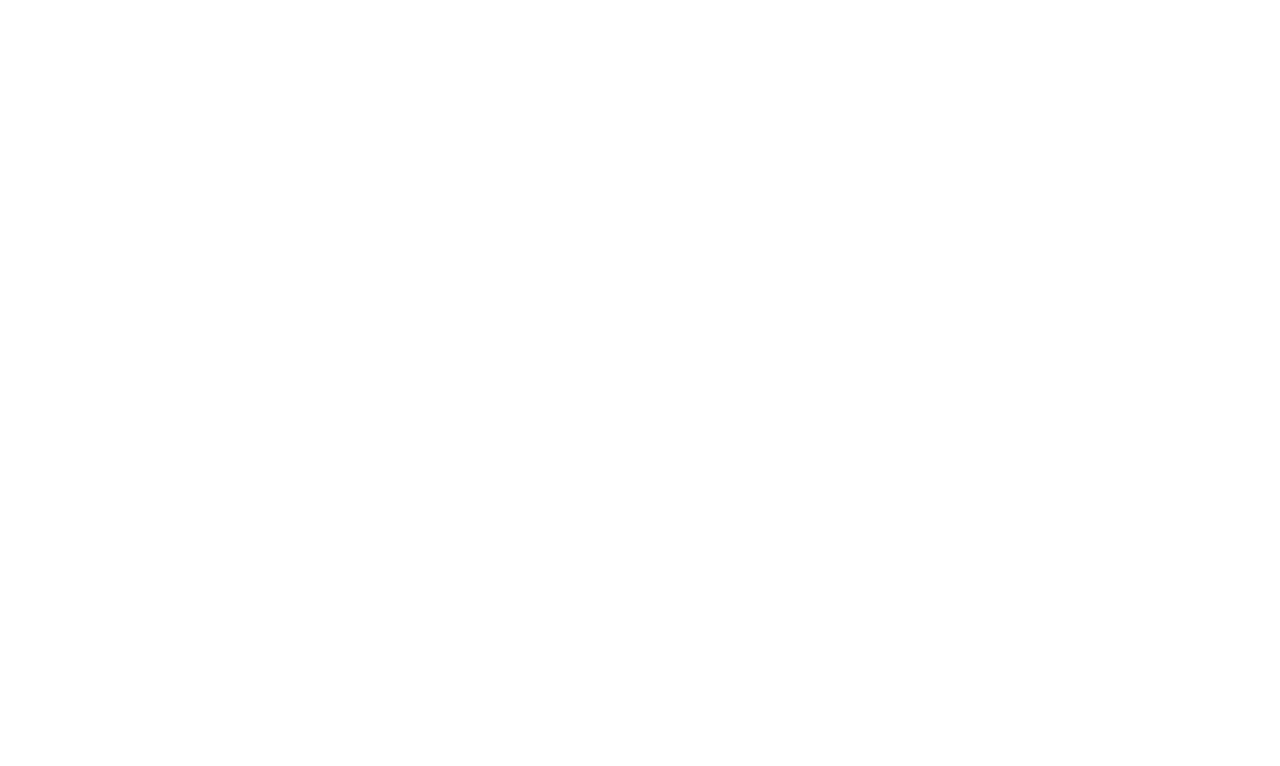
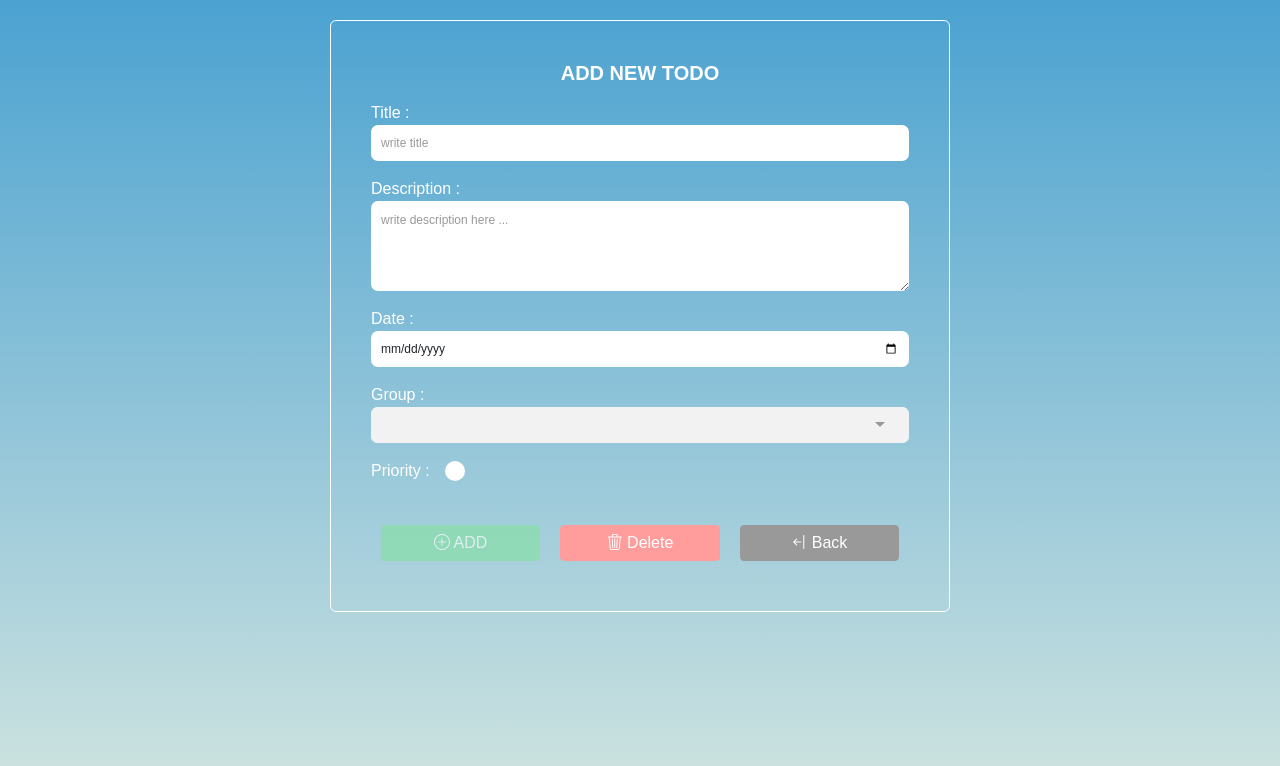
Before and after one commit to HudaSalah/todoApp, an Angular app: page /addTodoTask in a window 1280 px wide. Before the commit this address led to /. Shown: the top 766 px of the page. Built offline with nearby package versions, Linux system fonts and the light colour scheme.

Commit message:
add todo form to temporary list

```diff
--- a/src/app/app-routing.module.ts
+++ b/src/app/app-routing.module.ts
@@ -10,7 +10,7 @@ const routes: Routes = [
     component: TodoListComponent,
   },
   {
-    path: 'addTodo',
+    path: 'addTodoTask',
     component: AddTodoComponent,
   },
   {
--- a/src/app/pages/add-todo/add-todo.component.html
+++ b/src/app/pages/add-todo/add-todo.component.html
@@ -1,9 +1,8 @@
 <main>
   <section id="addTodo">
     <div class="todoForm-container">
-      <div class="form-container">
       <form
-          class="w-75 mx-auto"
+        class="form-container w-50 mx-auto"
         [formGroup]="todoForm"
         (ngSubmit)="onSubmit(todoForm)"
       >
@@ -11,7 +10,7 @@
 
         <div class="row mb-3">
           <!-- title field  -->
-            <div class="form-group col-12">
+          <div class="form-group col-12 mb-3">
             <label>Title : </label>
             <input
               placeholder="write title"
@@ -31,7 +30,7 @@
           <!-- end title field  -->
 
           <!-- description field  -->
-            <div class="form-group col-12">
+          <div class="form-group col-12 mb-3">
             <label>Description : </label>
             <textarea
               placeholder="write description here ..."
@@ -51,7 +50,7 @@
           <!-- end description field  -->
 
           <!-- date field  -->
-            <div class="form-group col-12">
+          <div class="form-group col-12 mb-3">
             <label>Date : </label>
             <input
               type="date"
@@ -70,7 +69,7 @@
           <!-- end date field  -->
 
           <!-- group field  -->
-            <div class="form-group col-12">
+          <div class="form-group col-12 mb-3">
             <label>Group : </label>
             <ng-select
               [items]="GroupData"
@@ -90,10 +89,24 @@
             </small>
           </div>
           <!-- end group field  -->
+
+          <!-- group field  -->
+          <div class="form-group col-12 mb-3">
+            <label>Priority : </label>
+            <input
+              class="form-check-input"
+              type="radio"
+              name="priority"
+              formControlName="priority"
+            />
+          </div>
+          <!-- end priority field  -->
         </div>
 
         <!-- convert button  -->
-          <div class="form-group col-12 col-md-5 d-flex align-items-center">
+        <div
+          class="form-group col-12 d-flex align-items-center justify-content-center"
+        >
           <button
             type="submit"
             class="w-100 btn submit-btn btn-green"
@@ -104,7 +117,7 @@
 
           <button
             type="button"
-              class="w-100 btn submit-btn btn-green"
+            class="w-100 btn submit-btn btn-red"
             (click)="resetForm()"
           >
             <i class="bi bi-trash3"></i> Delete
@@ -112,7 +125,7 @@
 
           <button
             type="submit"
-              class="w-100 btn submit-btn btn-green"
+            class="w-100 btn submit-btn btn-gray"
             routerLink="/"
           >
             <i class="bi bi-arrow-bar-left"></i> Back
@@ -120,6 +133,5 @@
         </div>
       </form>
     </div>
-    </div>
   </section>
 </main>
--- a/src/app/pages/add-todo/add-todo.component.scss
+++ b/src/app/pages/add-todo/add-todo.component.scss
@@ -4,5 +4,32 @@
     min-height: 100vh;
     background-image: linear-gradient(#4ba2d1, #d0e4e0);
     padding: 20px;
+
+    .form-container {
+      border: 1px solid white;
+      border-radius: 6px;
+      padding: 40px;
+      h5 {
+        text-align: center;
+        color: white;
+        font-weight: bold;
+      }
+      .form-group {
+        label {
+          color: white;
+        }
+        textarea {
+          height: 90px;
+        }
+        small {
+          color: red;
+        }
+        .form-check-input {
+          height: 20px;
+          margin: 2px 15px;
+          border: none;
+        }
+      }
+    }
   }
 }
--- a/src/app/pages/add-todo/add-todo.component.ts
+++ b/src/app/pages/add-todo/add-todo.component.ts
@@ -23,7 +23,7 @@ export class AddTodoComponent implements OnInit {
       description: new FormControl(null, [Validators.required]),
       date: new FormControl(null, [Validators.required]),
       group: new FormControl(null, [Validators.required]),
-      priority: new FormControl(null, [Validators.required]),
+      priority: new FormControl(null),
     });
   }
 
@@ -49,8 +49,24 @@ export class AddTodoComponent implements OnInit {
       this.validationService.validateAllFormFields(todoForm);
       return;
     }
+
+    let newTask = {
+      id: this.TaskDataService.getTaskData().length + 2,
+      title: todoForm.value.title,
+      date: todoForm.value.date,
+      state: false,
+      groupId: todoForm.value.group,
+      groupName: 'group' + todoForm.value.group,
+      description: todoForm.value.description,
+    };
+    this.TaskDataService.AllTasks.push(newTask);
+    console.log(this.TaskDataService.AllTasks);
+    this.todoForm.reset();
   }
-  resetForm() {}
+
+  resetForm() {
+    this.todoForm.reset();
+  }
 
   ngOnInit(): void {
     this.initForm();
--- a/src/styles.scss
+++ b/src/styles.scss
@@ -2,15 +2,14 @@
 @import "~@ng-select/ng-select/themes/default.theme.css";
 
 // main colors
-$color-red:#ff9c9c;
+$color-red: #ff9c9c;
 $color-green: #86e0a4;
-$color-dark-blue:#183c5b;
-$color-medium-blue:#4d708e;
-$color-light-blue:#678cab;
-$color-ligth-sky:#f1fdff;
+$color-dark-blue: #183c5b;
+$color-medium-blue: #4d708e;
+$color-light-blue: #678cab;
+$color-ligth-sky: #f1fdff;
 $color-font: #363636;
-$color-gray:#f2f2f2;
-
+$color-gray: #f2f2f2;
 
 //responsive
 $information-laptopLarge: "only screen and (max-width : 1440px)";
@@ -20,23 +19,23 @@ $information-MobileLarge: "only screen and (max-width : 425px)";
 $information-MobileMedium: "only screen and (max-width : 375px)";
 $information-MobileSmall: "only screen and (max-width : 320px)";
 
-
-
 *,
 *:before,
 *:after {
   margin: 0;
   padding: 0;
   box-sizing: border-box;
-  font-family: 'Acme', sans-serif;
+  font-family: "Acme", sans-serif;
 }
 
 // font face
 @font-face {
-	font-family: 'Titillium Web';
-	font-style: normal;
-	font-weight: 300;
-	src: local('Titillium WebLight'), local('TitilliumWeb-Light'), url(http://themes.googleusercontent.com/static/fonts/titilliumweb/v2/anMUvcNT0H1YN4FII8wpr24bNCNEoFTpS2BTjF6FB5E.woff) format('woff');
+  font-family: "Titillium Web";
+  font-style: normal;
+  font-weight: 300;
+  src: local("Titillium WebLight"), local("TitilliumWeb-Light"),
+    url(http://themes.googleusercontent.com/static/fonts/titilliumweb/v2/anMUvcNT0H1YN4FII8wpr24bNCNEoFTpS2BTjF6FB5E.woff)
+      format("woff");
 }
 
 //mixin func
@@ -59,7 +58,7 @@ $information-MobileSmall: "only screen and (max-width : 320px)";
   &:hover {
     filter: saturate(5);
   }
-  i::before{
+  i::before {
     color: white;
   }
   @media #{$information-tablet} {
@@ -80,7 +79,7 @@ body {
   }
 
   &::-webkit-scrollbar-thumb {
-    background-color:  $color-dark-blue;
+    background-color: $color-dark-blue;
   }
 }
 
@@ -143,15 +142,16 @@ main {
     color: #999999;
     font-weight: normal;
   }
-  &:focus-within , &:focus {
+  &:focus-within,
+  &:focus {
     border: none;
-    box-shadow:none;
+    box-shadow: none;
     border-bottom: 2px solid $color-medium-blue;
   }
 }
 
 .btn-blue {
-  @include btn( $color-dark-blue);
+  @include btn($color-dark-blue);
 }
 .btn-red {
   @include btn($color-red);
@@ -159,7 +159,12 @@ main {
 .btn-green {
   @include btn($color-green);
 }
-input{
+.btn-gray {
+  @include btn(#999999);
+}
+
+input,
+textarea {
   @extend %input;
 }
 //ng select style
@@ -173,15 +178,15 @@ input{
     align-items: center;
     padding: 14px;
     border-radius: 7px;
-    background-color:$color-gray;
+    background-color: $color-gray;
     .ng-input {
       top: 0;
     }
-    .ng-value-container{
-      .ng-placeholder{
-        top:auto !important;
+    .ng-value-container {
+      .ng-placeholder {
+        top: auto !important;
       }
-     }
+    }
   }
   .ng-dropdown-panel {
     background-color: #ffffff;
@@ -209,9 +214,8 @@ input{
       }
 
       &::-webkit-scrollbar-thumb {
-        background-color: $color-medium-blue;;
+        background-color: $color-medium-blue;
       }
     }
   }
-
 }
```
Lines whose indentation alone changed are shown as unchanged.
